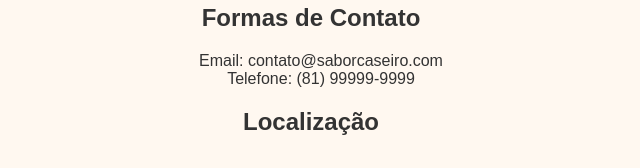
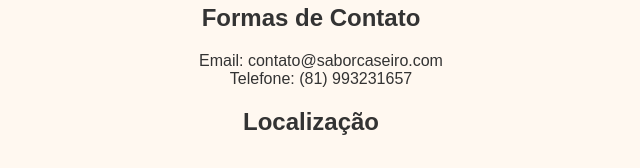
Before and after one commit to JailsonJunior25/mini-restaurante-JailsonJunior, a plain HTML site: page contato.html in a window 1280 px wide. Shown: the part 223-391 px from the top of the page, 329-969 px from the left. Drawn offline with Linux system fonts and the light colour scheme; grey boxes are pictures that could not be loaded.

Commit message:
Update contato.html
Alterando número telefonico

```diff
--- a/contato.html
+++ b/contato.html
@@ -24,7 +24,7 @@
     <h2>Formas de Contato</h2>
     <ul>
       <li>Email: contato@saborcaseiro.com</li>
-      <li>Telefone: (81) 99999-9999</li>
+      <li>Telefone: (81) 993231657</li>
     </ul>
 
     <h2>Localização</h2>
```
